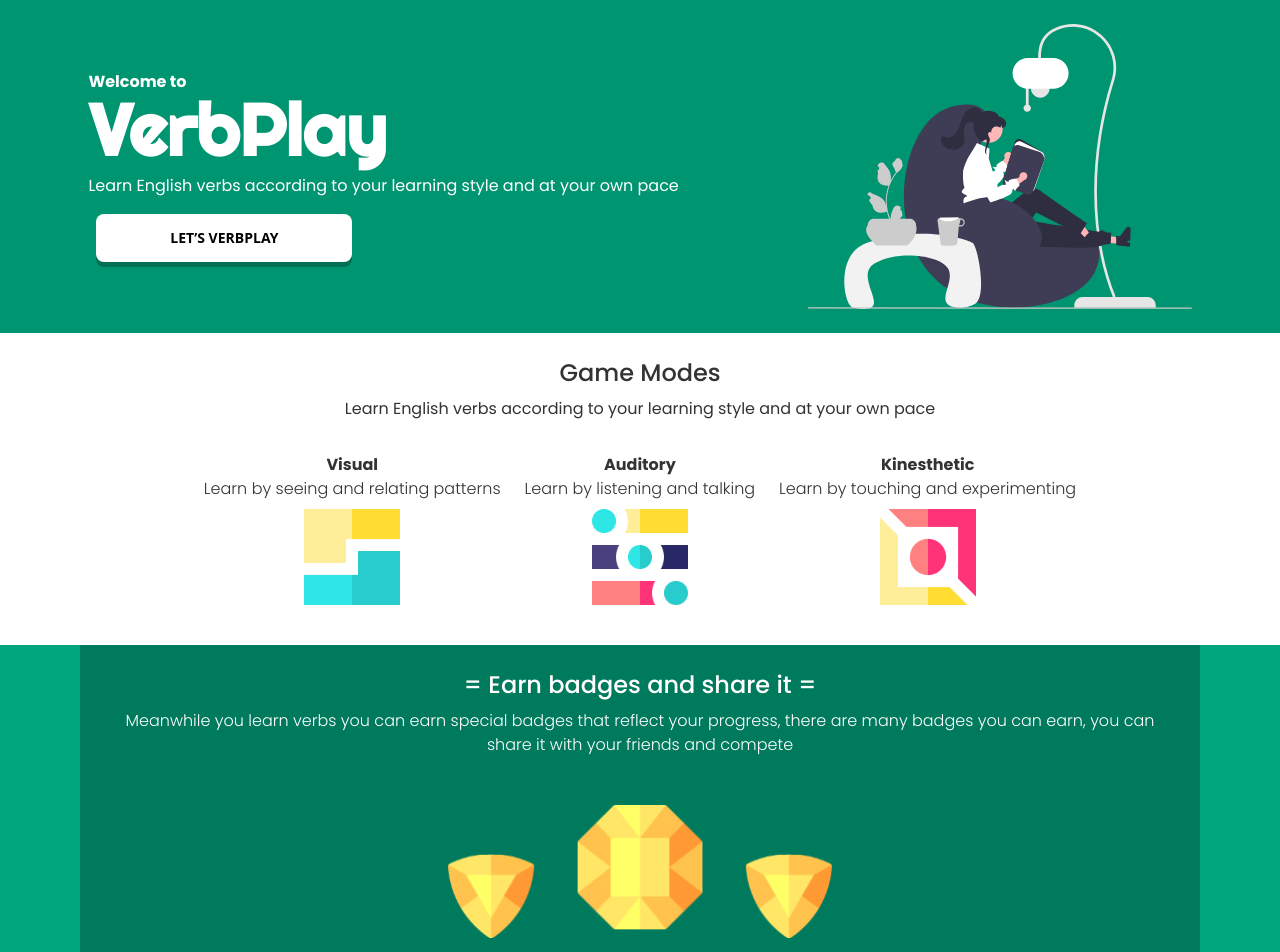
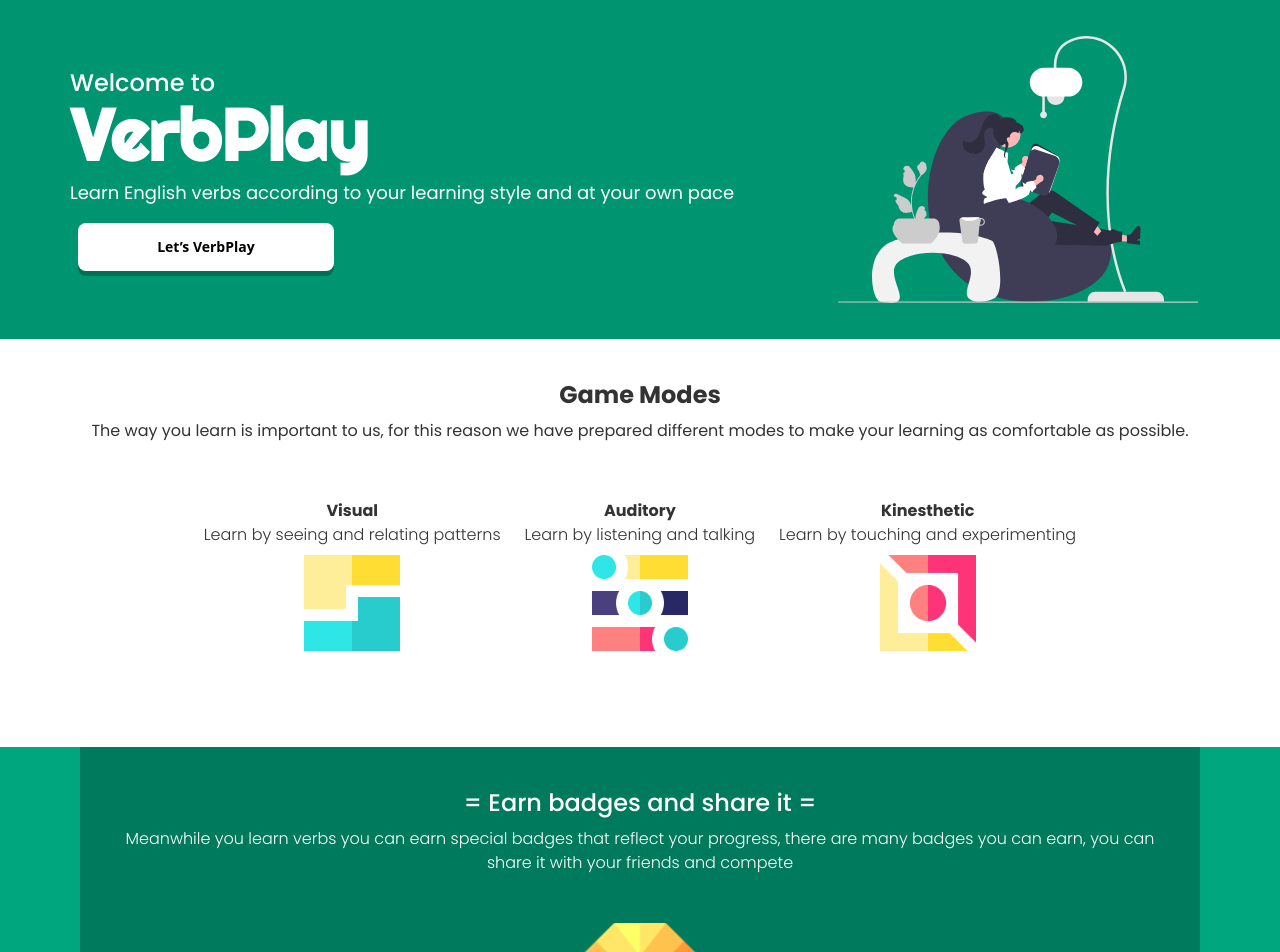
Before and after one commit to ThePandaDevs/Verb-Play, a React (Vite) app: page / in a window 1280 px wide. Shown: the top 952 px of the page. Built offline with nearby package versions, Linux system fonts and the light colour scheme.

Commit message:
add some changes

```diff
--- a/src/components/lading_components/CenterFirstContent.jsx
+++ b/src/components/lading_components/CenterFirstContent.jsx
@@ -4,12 +4,12 @@ import ThreeIMG from "../../assets/visual.svg";
 
 export const CenterFirstContent = () => {
   return(
-      <div className="grid place-items-center p-6">
-          <div>
-              <h1 className="flex justify-center font-medium text-2xl landing-text">Game Modes</h1>
-              <p className="mt-2 landing-text text-center">Learn English verbs according to your learning style and at your own pace</p>
+      <div className="grid place-items-center pt-10 pb-20">
+          <div className="w-auto mx-5">
+              <h1 className="flex justify-center font-bold text-2xl landing-text">Game Modes</h1>
+              <p className="mt-2 landing-text text-center">The way you learn is important to us, for this reason we have prepared different modes to make your learning as comfortable as possible.</p>
           </div>
-          <div className="grid place-items-center grid-flow-col auto-cols-auto p-4 mt-4">
+          <div className="grid place-items-center grid-flow-col auto-cols-auto p-4 mt-10">
               <div className="mr-3 ml-3">
                   <h1 className="font-bold flex justify-center landing-text">Visual</h1>
                   <p className="font-light flex justify-center landing-text">Learn by seeing and relating patterns</p>
--- a/src/components/lading_components/CenterLastContent.jsx
+++ b/src/components/lading_components/CenterLastContent.jsx
@@ -3,7 +3,7 @@ import BadgeIMG from "../../assets/badges.svg";
 export const CenterLastContent = () => {
   return(
       <div className="bg-[#00A67E]">
-          <div className="grid place-items-center bg-[#007A5D] mr-20 ml-20 p-6">
+          <div className="grid place-items-center bg-[#007A5D] mr-20 ml-20 p-6 pb-20 pt-10">
               <h1 className="flex text-center justify-center font-medium text-2xl landing-text text-white">= Earn badges and share it =</h1>
               <p className="mt-2 landing-text text-white font-light text-center">Meanwhile you learn verbs you can earn special badges that reflect your progress, there are many badges you can earn, you can share it with your friends and compete</p>
               <div className="grid place-items-center mt-12">
--- a/src/components/lading_components/FirstContent.jsx
+++ b/src/components/lading_components/FirstContent.jsx
@@ -4,13 +4,13 @@ export const FirstContent = () => {
   return(
       <div className="grid place-items-center grid-flow-col auto-cols-auto bg-[#009571] p-6">
           <div>
-              <h1 className="text-white font-semibold landing-text">Welcome to</h1>
+              <h1 className="text-white font-medium landing-text text-2xl">Welcome to</h1>
               <h1 className="text-white text-7xl font-bold landing-font">VerbPlay</h1>
-              <p className="text-white mt-2 landing-text">Learn English verbs according to your learning style and at your own pace</p>
-              <button className="btn btn-ghost btn-wide bg-white text-black mt-4 mx-2 drop-shadow-[0_5px_0px_rgba(0,0,0,0.25)] active:drop-shadow-none -translate-y-0">Let’s verbPlay</button>
+              <p className="text-white mt-2 landing-text text-lg">Learn English verbs according to your learning style and at your own pace</p>
+              <button className="btn btn-ghost btn-wide bg-white  text-black mt-4 mx-2 hover:bg-white drop-shadow-[0_5px_0px_rgba(0,0,0,0.25)] active:drop-shadow-none -translate-y-0 normal-case">Let’s VerbPlay</button>
           </div>
           <div>
-              <img src={PeopleIMG} className="w-96"/>
+              <img src={PeopleIMG} className="w-96 p-3"/>
           </div>
       </div>
   )
--- a/src/components/lading_components/LastContent.jsx
+++ b/src/components/lading_components/LastContent.jsx
@@ -6,7 +6,7 @@ import CheckIMG from "../../assets/check.svg";
 export const LastContent = () => {
   return(
       <div>
-          <div className="grid place-items-center p-6">
+          <div className="grid place-items-center p-6 pt-10">
               <h1 className="flex text-center justify-center font-medium text-2xl landing-text">¡Simple plans for everyone!</h1>
               <p className="mt-2 landing-text font-light text-center">Choose the plan you like it, make sure read all benefits that your selected plan includes, we have specific plans for specific users</p>
           </div>
```
